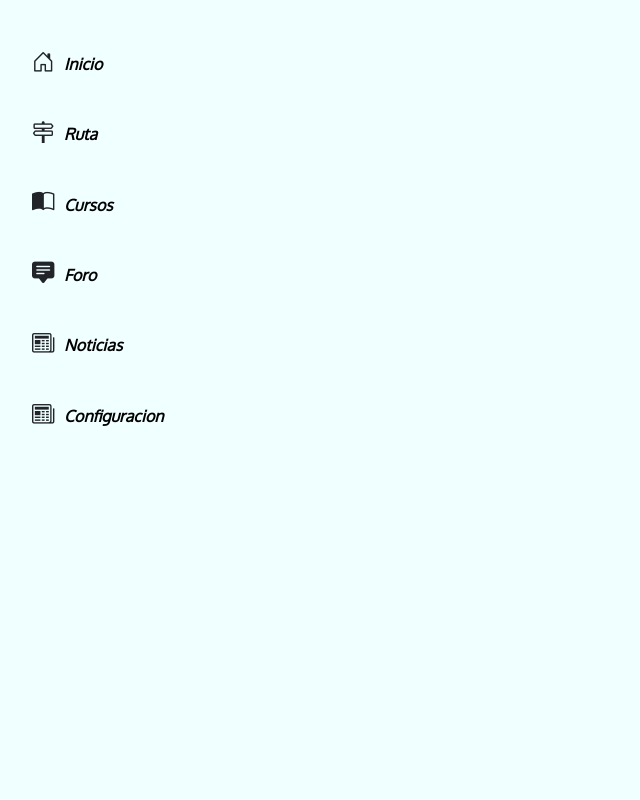
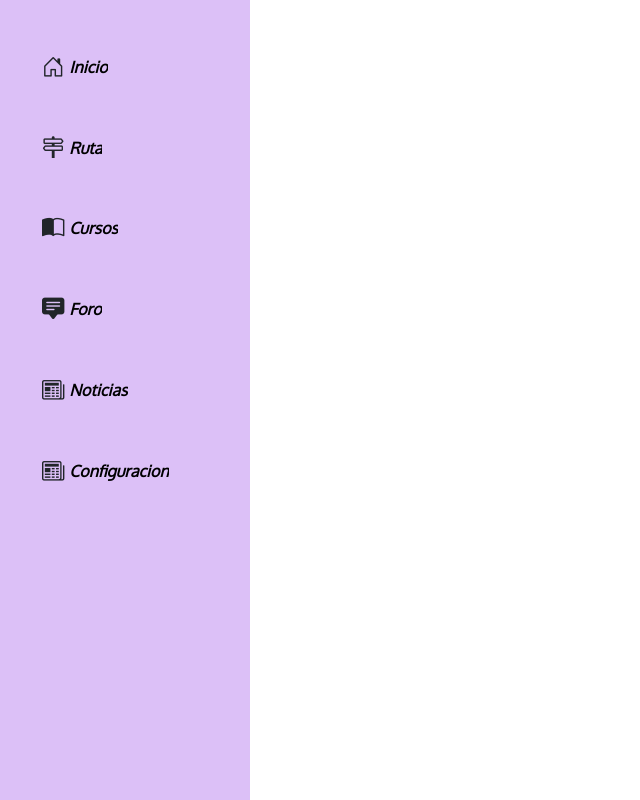
Before and after one commit to abrilramos12/Proyecto_Grupal-Ispc, a Python web app: template Project/Templates/index.html in a window 1280 px wide. Shown: the whole page, without its empty margins (0-640 px from the left). Run offline with Jinja, Linux system fonts and the light colour scheme; the template is opened without the code that fills it, so the values that code supplies are empty; some libraries are stand-ins or nearby versions.

Commit message:
css menu

```diff
--- a/Project/Templates/css/sidebar.css
+++ b/Project/Templates/css/sidebar.css
@@ -1,12 +1,30 @@
 @import url('https://fonts.googleapis.com/css2?family=Oxygen:wght@300;400&display=swap');
 *{
     font-family: 'Oxygen', sans-serif;
-    background-color: azure;
+
     margin: 0;
+}
+
+body {
+    padding: 0;
 }
 .navbar{
     display: flex;
     padding-bottom: 1rem;
+
+    position: absolute;
+    height: 100vh;
+    flex-direction: column;
+    width: 80px;
+    background-color: rgb(220, 192, 247);
+    overflow: hidden;
+    left: 0;
+    top: 0;
+    transition: width 0.3s ease-in-out;
+}
+
+nav:hover {
+    width: 250px;
 }
 .navbar__lista{
     text-decoration: none;
@@ -16,15 +34,24 @@
 .navbar__lista___item{
     margin: 2.3rem 0;
 }
-.bi{
+.bi {
     font-size: 1.4rem;
+
+    padding: 10px;
+    display: flex;
+    align-items: center;
 }
-a{
+a {
     text-decoration: none;
     font-size: 1rem;
     font-weight: bolder;
-    margin-left: 0.6rem;
+    margin-left: 0.3rem;
     color: black;
     outline: transparent solid 2px;
     outline-offset: 2px;
+
+    display: flex;
+
+    width: var(--width);
+    overflow: hidden;
 }
--- a/Project/Templates/index.html
+++ b/Project/Templates/index.html
@@ -11,6 +11,7 @@
 </head>
 <body>
     <nav class="navbar">
+        </header>
         <ul class="navbar__lista">
             <li class="navbar__lista___item"><i class="bi bi-house-door"><a href="">Inicio</a></i></li>
             <li class="navbar__lista___item"><i class="bi bi-signpost-2"><a href="">Ruta</a></i></li>
```
